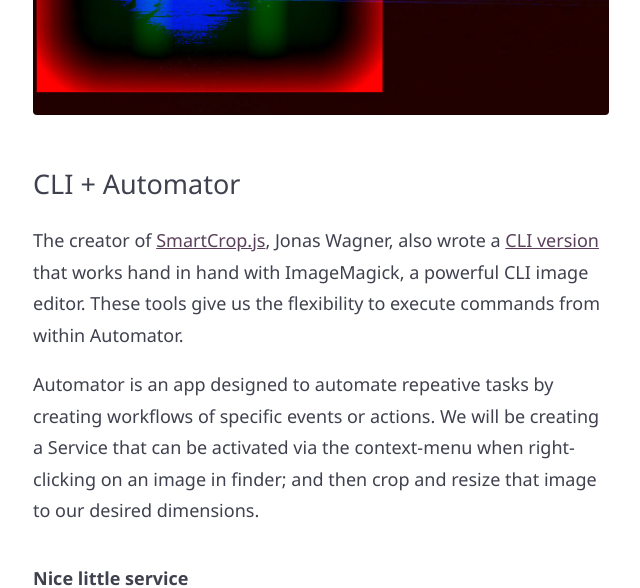
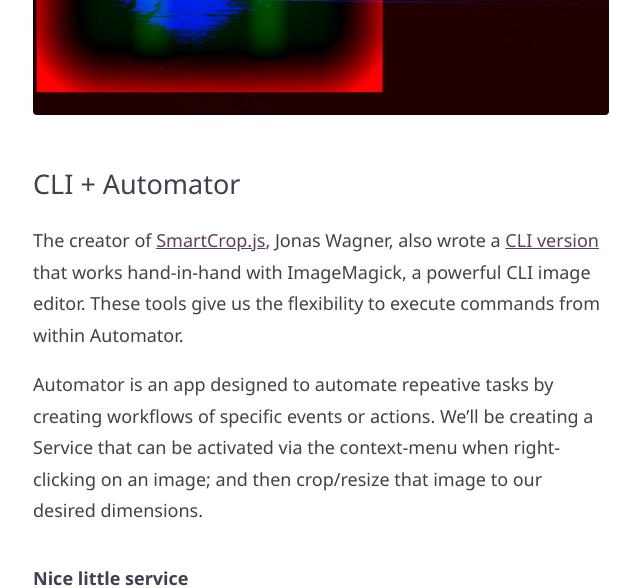
Before and after one commit to danklammer/danklammer.github.io, a Jekyll site: the page built from articles/_posts/2017-01-20-smartcropjs-macos-service.md, in a window 1280 px wide and 900 px high, scrolled down 1780 px, cut to the strip 0-588 px from the top of the window. Shown: the whole strip, without its empty margins (319-959 px from the left). Built offline with Jekyll 4.4.1, drawn with Linux system fonts in a browser that asks for light colours; some of the changed text lies outside the part shown.

Commit message:
Article copy tweaks

```diff
--- a/articles/_posts/2017-01-20-smartcropjs-macos-service.md
+++ b/articles/_posts/2017-01-20-smartcropjs-macos-service.md
@@ -34,9 +34,9 @@ That's when I discovered [SmartCrop.js], a content-aware image cropping javascri
 
 ## CLI + Automator
 
-The creator of [SmartCrop.js], Jonas Wagner, also wrote a [CLI version] that works hand in hand with ImageMagick, a powerful CLI image editor. These tools give us the flexibility to execute commands from within Automator.
+The creator of [SmartCrop.js], Jonas Wagner, also wrote a [CLI version] that works hand-in-hand with ImageMagick, a powerful CLI image editor. These tools give us the flexibility to execute commands from within Automator.
 
-Automator is an app designed to automate repeative tasks by creating workflows of specific events or actions. We will be creating a Service that can be activated via the context-menu when right-clicking on an image in finder; and then crop and resize that image to our desired dimensions.
+Automator is an app designed to automate repeative tasks by creating workflows of specific events or actions. We'll be creating a Service that can be activated via the context-menu when right-clicking on an image; and then crop/resize that image to our desired dimensions.
 
 
 #### **Nice little service**
```
Also changed, not shown: other parts of articles/_posts/2017-01-20-smartcropjs-macos-service.md (+1 -1 lines).
